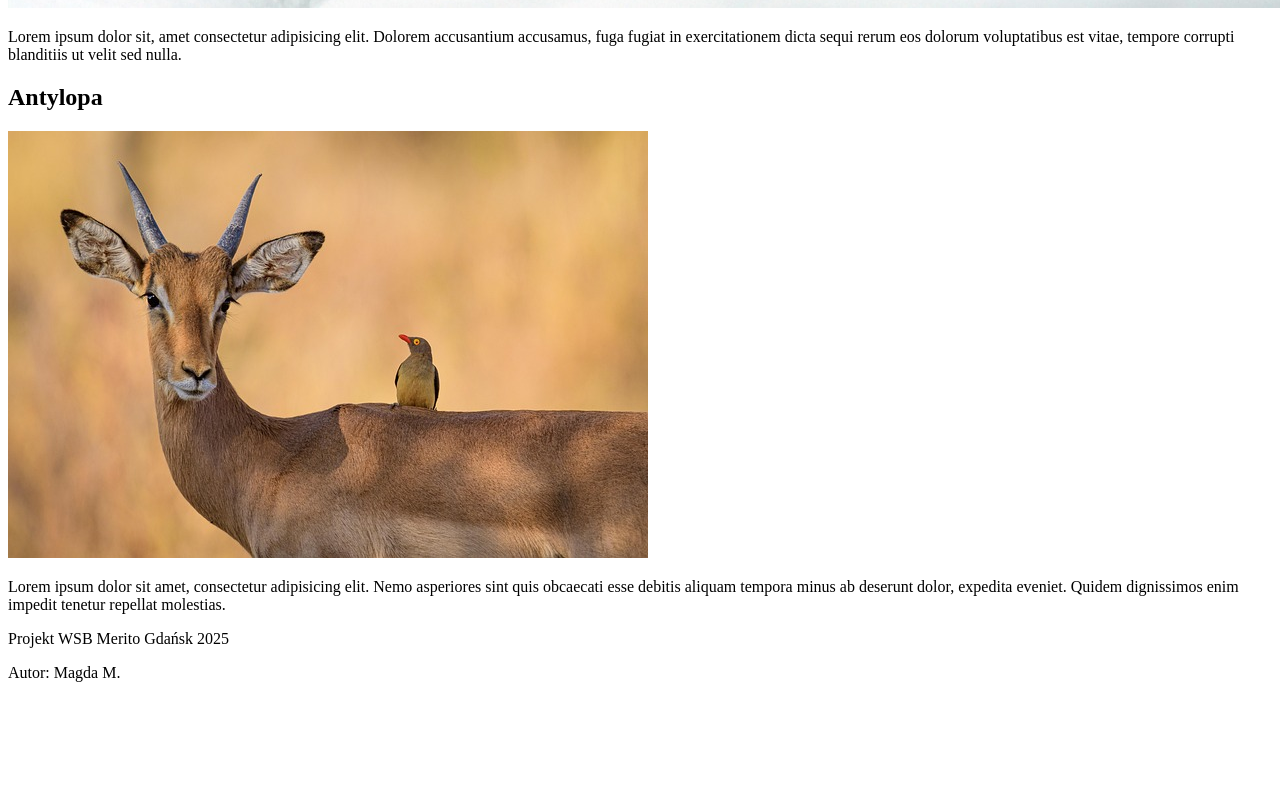
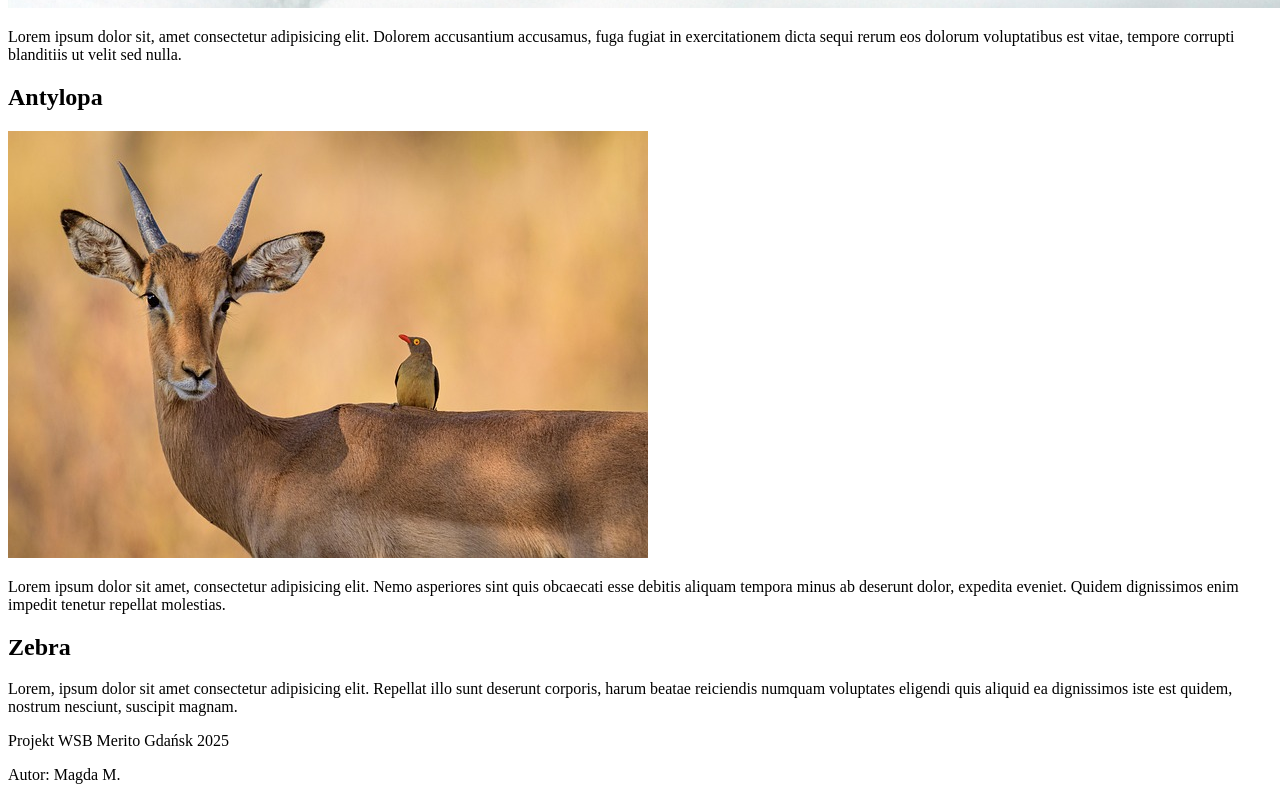
Before and after one commit to magdamadejwsb/NWWO_INLS3_PG, a plain HTML site: page index.html in a window 1280 px wide. Shown: the part 972-1772 px from the top of the page. Before the commit the page ends 1670 px from the top, so only its background shows below. Drawn offline with Linux system fonts and the light colour scheme.

Commit message:
dodaj sekcje zebra

```diff
--- a/index.html
+++ b/index.html
@@ -20,6 +20,10 @@
             <img src="./img/antylopa.jpg" alt="">
             <p>Lorem ipsum dolor sit amet, consectetur adipisicing elit. Nemo asperiores sint quis obcaecati esse debitis aliquam tempora minus ab deserunt dolor, expedita eveniet. Quidem dignissimos enim impedit tenetur repellat molestias.</p>
         </section>
+        <section>
+            <h2>Zebra</h2>
+            <p>Lorem, ipsum dolor sit amet consectetur adipisicing elit. Repellat illo sunt deserunt corporis, harum beatae reiciendis numquam voluptates eligendi quis aliquid ea dignissimos iste est quidem, nostrum nesciunt, suscipit magnam.</p>
+        </section>
     </main>
     <footer>
         <p>Projekt WSB Merito Gdańsk 2025</p>
```
